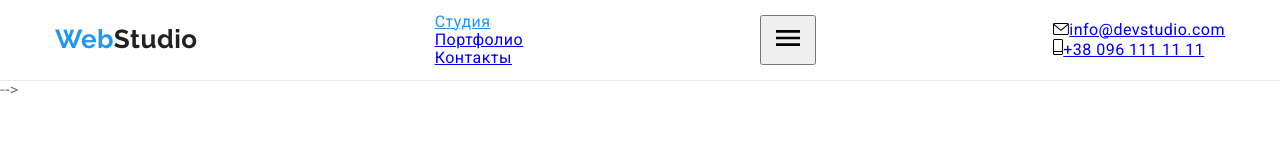
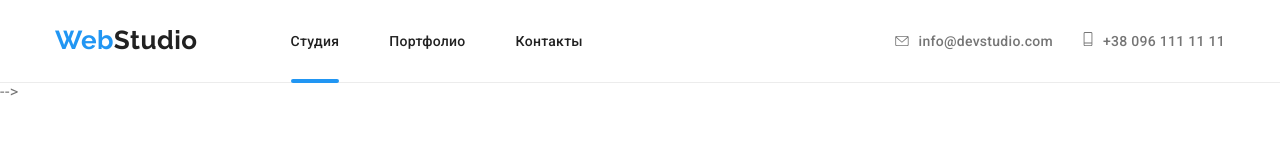
Before and after one commit to DashaPash/goit-markup-hw-08, a plain HTML site: page index.html in a window 1280 px wide. Drawn offline with nearby package versions, Linux system fonts and the light colour scheme.

Commit message:
header for mobile, tablet and descktop

```diff
--- a/index.html
+++ b/index.html
@@ -39,13 +39,14 @@
             <!--контакты-->
             <ul class="header__contact list">
                 <li class="header__contact-item">
-                    <a class="header__contact-link" href="mailto:info@devstudio.com"><svg class="header__nav-icon header__nav-icon_margin" width="16" height="12">
+                    <a class="header__contact-link" href="mailto:info@devstudio.com">
+                        <svg class="header__nav-icon header__nav-icon_margin header__nav-icon_mail">
                         <use href="./images/symbol-defs.svg#icon-email"></use>
                     </svg>info@devstudio.com</a>
                 </li>
                 <li class="header__contact-item header__contact-item_margin">
                     <a class="header__contact-link" href="tel:+380961111111">
-                        <svg class="header__nav-icon header__nav-icon_margin" width="10" height="16">
+                        <svg class="header__nav-icon header__nav-icon_margi header__nav-icon_tel">
                         <use href="./images/symbol-defs.svg#icon-phone"></use>
                     </svg>+38 096 111 11 11</a>
                 </li>
@@ -71,7 +72,7 @@
                     </ul>
                     <ul class="mobile-menu__contact list">
                         <li class="mobile-menu__tel">
-                            <a class="mobile-menu__tel-link" href="tel:+38 096 111 11 11">+38 096 111 11 11</a>
+                            <a class="mobile-menu__tel-link" href="tel:+380961111111">+38 096 111 11 11</a>
                         </li>
                         <li class="mobile-menu__email">
                             <a class="mobile-menu__email-link" href="mailto:info@devstudio.com">info@devstudio.com</a>
@@ -105,8 +106,8 @@
     </section> -->
       <!--Секция особенности-->
     <!-- <section class="features section">
-     <!--<h2>Наши особенности</h2>-->
-       <!-- <div class="features__container container">
+         <!--<h2>Н аши особенности</h2>-->
+       <!--<div class="features__container container">
             <ul class="features__list list">
                 <li class="features__item">
                     <div class="features__icon-bg">
--- a/sass/layout/_header.scss
+++ b/sass/layout/_header.scss
@@ -14,6 +14,79 @@
 
   &_dark {
     color: var(--title-text-color);
+  }
+}
+
+.menu-nav__list {
+  display: flex;
+}
+
+.menu-nav__item + .menu-nav__item {
+  margin-left: 50px;
+}
+
+.menu-nav {
+  align-items: center;
+
+  &__link {
+    position: relative;
+    padding-top: 32px;
+    padding-bottom: 34px;
+
+    font-weight: 500;
+    font-size: 14px;
+    line-height: 1.14;
+    letter-spacing: 0.02em;
+
+    color: var(--title-text-color);
+    text-decoration: none;
+
+    transition: color 250ms var(--cubic-bezier);
+
+    &_active:after {
+      content: "";
+      position: absolute;
+      left: 0;
+      bottom: 0;
+      width: 100%;
+      height: 4px;
+
+      border-radius: 2px;
+      background-color: var(--blue-accent);
+    }
+  }
+}
+
+@media screen and (min-width: 768px) and (max-width: 1200px) {
+  .header__contact-item:not(:last-child) {
+    margin-bottom: 10px;
+  }
+}
+
+.header__contact-link {
+  font-weight: 500;
+  letter-spacing: 0.02em;
+  transition: color 250ms var(--cubic-bezier);
+  color: var(--text-color);
+  text-decoration: none;
+
+  @media screen and (min-width: 768px) {
+    font-size: 12px;
+    line-height: 1.16;
+  }
+
+  @media screen and (min-width: 1200px) {
+    font-size: 14px;
+    line-height: 1.14;
+  }
+}
+
+.header__nav-icon {
+  fill: currentColor;
+  margin-right: 10px;
+
+  &:hover {
+    fill: var(--blue-accent);
   }
 }
 
@@ -44,87 +117,58 @@
       fill: var(--blue-accent);
     }
   }
+}
 
-  @media screen and (min-width: 768px) {
-    .header__mobile-menu-btn {
+@media screen and (min-width: 768px) {
+  .header {
+    &__mobile-menu-btn {
       display: none;
+    }
+
+    &__nav-icon {
+      width: 14px;
+      height: 10px;
+
+      &_margin {
+        margin-right: 10px;
+      }
+
+      &_mail {
+        width: 14px;
+        height: 10px;
+      }
+
+      &_tel {
+        width: 10px;
+        height: 14px;
+      }
+    }
+  }
+}
+
+@media screen and (min-width: 1200px) {
+  .header {
+    &__mobile-menu-btn {
+      display: none;
+    }
+
+    &__contact {
+      display: flex;
+      margin-left: auto;
+      padding-top: 32px;
+      padding-bottom: 32px;
+    }
+
+    &__contact-item_margin {
+      margin-left: 30px;
     }
   }
 
-  //   .menu-nav {
-  //    align-items: center;
+  .menu-nav {
+    align-items: center;
 
-  //    &_margin {
-  //        margin-left: 93px;
-  //     }
-  //    }
-
-  //  .menu-nav__list {
-  //     display: flex;
-  //   }
-
-  //   .menu-nav__item + .menu-nav__item {
-  //    margin-left: 50px;
-  //  }
-
-  //  .menu-nav__link,
-  //   .header__contact-link {
-  //      position: relative;
-
-  //     padding-top: 32px;
-  //    padding-bottom: 34px;
-
-  //      font-weight: 500;
-  //    font-size: 14px;
-  //    line-height: 1.14;
-  //   letter-spacing: 0.02em;
-
-  //     transition: color 250ms var(--cubic-bezier);
-  //   }
-
-  //   .menu-nav__link {
-  //    color: var(--title-text-color);
-  //    text-decoration: none;
-
-  //     &_active:after {
-  //      content: "";
-  //      position: absolute;
-  //      left: 0;
-  //      bottom: 0;
-
-  //     width: 100%;
-  //       height: 4px;
-
-  //      border-radius: 2px;
-  //        background-color: var(--blue-accent);
-  //    }
-  //   }
-
-  //    .header__contact {
-  //    display: flex;
-  //    margin-left: auto;
-  //    padding-top: 32px;
-  //    padding-bottom: 32px;
-  //  }
-
-  //   .header__nav-icon {
-  //     fill: currentColor;
-  //     margin-right: 10px;
-
-  //      &:hover {
-  //       fill: var(--blue-accent);
-  //      }
-
-  //      &_margin {
-  //        margin-right: 10px;
-  //     }
-  //    }
-
-  //   .header__contact-item_margin {
-  //      margin-left: 50px;
-  //   }
-
-  //  .header__contact-link {
-  //   color: var(--text-color);
-  //   text-decoration: none;
+    &_margin {
+      margin-left: 93px;
+    }
+  }
 }
```
Also changed, not shown: css/main.css, css/main.min.css, 2 other files.
